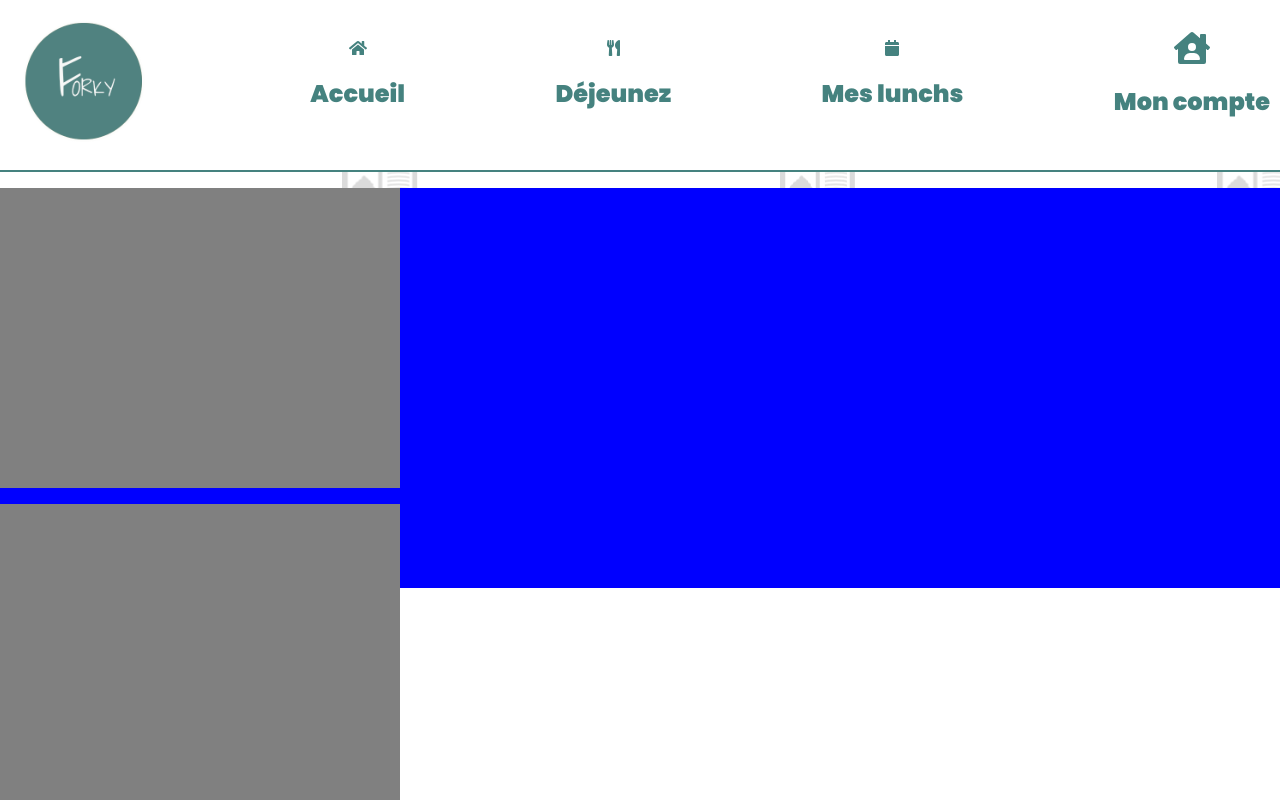
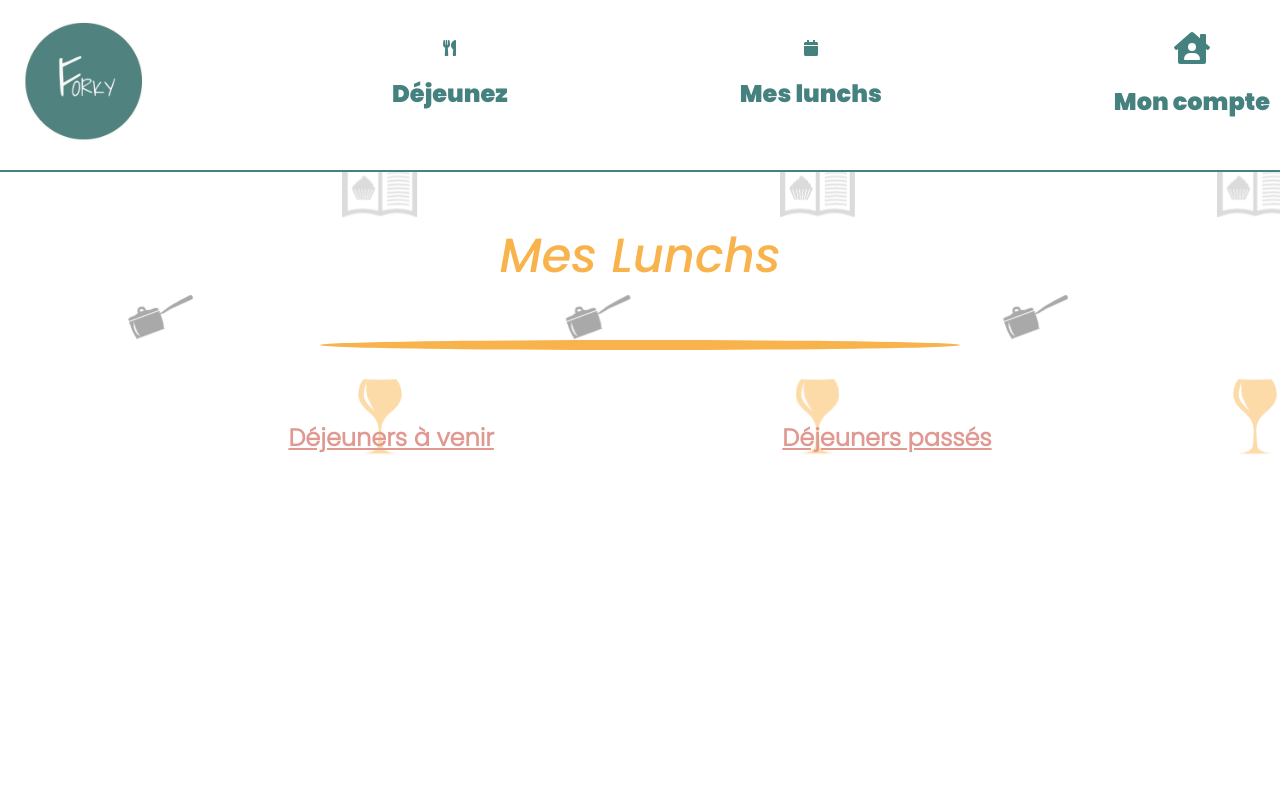
Before and after one commit to florent-augier/forky-web, a React (Create React App) app: page /my-lunches in a window 1280 px wide. Shown: the top 800 px of the page. Built offline with nearby package versions, Linux system fonts and the light colour scheme.

Commit message:
feat(Breacrumb): +links, style, component render

```diff
--- a/package.json
+++ b/package.json
@@ -14,6 +14,7 @@
     "@testing-library/user-event": "^12.1.10",
     "classnames": "^2.2.6",
     "google-font-installer": "^1.2.0",
+    "moment": "^2.29.1",
     "react": "^17.0.1",
     "react-dom": "^17.0.1",
     "react-ionicons": "^4.2.0",
--- a/src/components/header/Navbar.js
+++ b/src/components/header/Navbar.js
@@ -1,10 +1,5 @@
 import React, { useState, useRef, useEffect } from "react";
-import {
-  BrowserRouter as Router,
-  Switch,
-  Route,
-  NavLink,
-} from "react-router-dom";
+import { BrowserRouter as Router, Switch, Route, Link } from "react-router-dom";
 import "../../stylesheets/Navbar.css";
 import logo from "../../images/logo-green.png";
 import { FontAwesomeIcon } from "@fortawesome/react-fontawesome";
@@ -14,7 +9,8 @@ import "@animated-burgers/burger-slip/dist/styles.css";
 
 import RowLinks from "./RowLinks";
 import ListUsers from "../list-users/ListUsers";
-import ListLunches from "../my-lunches/ListLunches";
+import Account from "../account/Account";
+import MyLunches from "../my-lunches/MyLunches";
 
 export default function Navbar({ useWindowSize }) {
   const [isOpen, setIsOpen] = useState(false); // Hook gérant le toggle de l'hamburger
@@ -75,7 +71,7 @@ export default function Navbar({ useWindowSize }) {
             onMouseEnter={() => handleMouseEnter(myAccountLink)}
             onMouseLeave={() => handleMouseLeave(myAccountLink)}
           >
-            <NavLink to="/my-account" style={linkStyle}>
+            <Link to="/my-account" style={linkStyle}>
               <div className="link-inner">
                 <FontAwesomeIcon
                   icon={faHouseUser}
@@ -83,7 +79,7 @@ export default function Navbar({ useWindowSize }) {
                 />
                 {width >= 600 && <h1 className="nav-text-link">Mon compte</h1>}
               </div>
-            </NavLink>
+            </Link>
           </div>
         </div>
       </nav>
@@ -103,9 +99,11 @@ export default function Navbar({ useWindowSize }) {
           <ListUsers />
         </Route>
         <Route exact path="/my-lunches">
-          <ListLunches />
+          <MyLunches />
         </Route>
-        <Route exact path="/my-account"></Route>
+        <Route exact path="/my-account">
+          <Account />
+        </Route>
       </Switch>
     </Router>
   );
--- a/src/components/header/RowLinks.js
+++ b/src/components/header/RowLinks.js
@@ -1,11 +1,7 @@
 import React, { useRef } from "react";
-import { NavLink } from "react-router-dom";
+import { Link } from "react-router-dom";
 
-import {
-  faUtensils,
-  faCalendar,
-  faHome,
-} from "@fortawesome/free-solid-svg-icons";
+import { faUtensils, faCalendar } from "@fortawesome/free-solid-svg-icons";
 import { FontAwesomeIcon } from "@fortawesome/react-fontawesome";
 
 export default function RowLinks({
@@ -16,36 +12,21 @@ export default function RowLinks({
 }) {
   const lunchLink = useRef(null);
   const myLunchesLink = useRef(null);
-  const homeLink = useRef(null);
 
   return (
     <div className={isOpen ? "row-links active" : "row-links"}>
-      <div
-        ref={homeLink}
-        className="link-container"
-        onMouseEnter={() => handleMouseEnter(homeLink)}
-        onMouseLeave={() => handleMouseLeave(homeLink)}
-      >
-        <NavLink to="/" style={linkStyle}>
-          <div className="link-inner">
-            <FontAwesomeIcon icon={faHome} />
-            <h1 className="nav-text-link">Accueil</h1>
-          </div>
-        </NavLink>
-      </div>
-
       <div
         ref={lunchLink}
         className="link-container"
         onMouseEnter={() => handleMouseEnter(lunchLink)}
         onMouseLeave={() => handleMouseLeave(lunchLink)}
       >
-        <NavLink to="/lunch" style={linkStyle}>
+        <Link to="/" style={linkStyle}>
           <div className="link-inner">
             <FontAwesomeIcon icon={faUtensils} />
             <h1 className="nav-text-link">Déjeunez</h1>
           </div>
-        </NavLink>
+        </Link>
       </div>
       <div
         ref={myLunchesLink}
@@ -53,12 +34,12 @@ export default function RowLinks({
         onMouseEnter={() => handleMouseEnter(myLunchesLink)}
         onMouseLeave={() => handleMouseLeave(myLunchesLink)}
       >
-        <NavLink to="/my-lunches" style={linkStyle}>
+        <Link to="/my-lunches" style={linkStyle}>
           <div className="link-inner">
             <FontAwesomeIcon icon={faCalendar} />
             <h1 className="nav-text-link">Mes lunchs</h1>
           </div>
-        </NavLink>
+        </Link>
       </div>
     </div>
   );
--- /dev/null
+++ b/src/components/my-lunches/BreadCrumb.js
@@ -0,0 +1,129 @@
+import React, { useRef } from "react";
+import {
+  BrowserRouter as Router,
+  Switch,
+  Route,
+  NavLink,
+} from "react-router-dom";
+
+import UpcomingLunches from "./UpcomingLunches";
+import PastLunches from "./PastLunches";
+
+export default function BreadCrumb() {
+  const underlineRef = useRef(null);
+  const divRef = useRef();
+  const upcomingLinkRef = useRef(null);
+  const pastLinkRef = useRef(null);
+
+  const style = {
+    display: "flex",
+    justifyContent: "center",
+    flexDirection: "row",
+    width: "100%",
+    margin: "auto",
+    fontFamily: "Poppins-500italic",
+    fontSize: "48px",
+    color: "#f9b34c",
+  };
+
+  const breadcrumbStyle = {
+    display: "flex",
+    justifyContent: "space-evenly",
+    width: "100%",
+    marginTop: "50px",
+  };
+  const underlineStyle = {
+    display: "flex",
+    margin: "auto",
+    width: "50%",
+    height: "10px",
+    borderRadius: "50%",
+    backgroundColor: "#f9b34c",
+  };
+
+  const handleMouseEnter = () => {
+    underlineRef.current.style.transition = "all 1s";
+    divRef.current.style.transition = "all 1s";
+    underlineRef.current.style.backgroundColor = "#45827f";
+    underlineRef.current.style.borderRadius = "50%";
+    divRef.current.style.color = "#45827f";
+  };
+
+  const handleMouseLeave = () => {
+    underlineRef.current.style.transition = "all 1s";
+    divRef.current.style.transition = "all 1s";
+    underlineRef.current.style.backgroundColor = "#f9b34c";
+    underlineRef.current.style.borderRadius = "0px";
+    divRef.current.style.color = "#f9b34c";
+  };
+
+  const handleActiveLink = (ref) => {
+    if (ref.current.className !== "active") {
+      ref.current.style.transition = "all 1s";
+    }
+  };
+
+  return (
+    <Router>
+      <div
+        style={style}
+        ref={divRef}
+        onMouseEnter={() => handleMouseEnter()}
+        onMouseLeave={handleMouseLeave}
+      >
+        <p>Mes Lunchs</p>
+      </div>
+      <div style={underlineStyle} ref={underlineRef}></div>
+      <div style={breadcrumbStyle}>
+        <div>
+          <NavLink
+            ref={upcomingLinkRef}
+            onClick={() => handleActiveLink(upcomingLinkRef)}
+            to="/my-lunches/upcoming-lunches"
+            activeStyle={{
+              fontFamily: "Poppins-500italic",
+              fontSize: "24px",
+              textDecoration: "none",
+            }}
+            style={{
+              textDecorationColor: "#e09891",
+              fontFamily: "Poppins-300",
+              color: "#e09891",
+            }}
+          >
+            <h2>Déjeuners à venir</h2>
+          </NavLink>
+        </div>
+
+        <div>
+          <NavLink
+            ref={pastLinkRef}
+            onClick={() => handleActiveLink(pastLinkRef)}
+            to="/my-lunches/past-lunches"
+            activeStyle={{
+              fontFamily: "Poppins-500italic",
+              fontSize: "24px",
+              textDecoration: "none",
+            }}
+            style={{
+              textDecorationColor: "#e09891",
+              fontFamily: "Poppins-300",
+              color: "#e09891",
+            }}
+          >
+            <h2>Déjeuners passés</h2>
+          </NavLink>
+        </div>
+      </div>
+
+      <Switch>
+        <Route exact path="/my-lunches/upcoming-lunches">
+          <UpcomingLunches />
+        </Route>
+        <Route exact path="/my-lunches/past-lunches">
+          <PastLunches />
+        </Route>
+      </Switch>
+    </Router>
+  );
+}
--- a/src/components/my-lunches/CardLunch.js
+++ b/src/components/my-lunches/CardLunch.js
@@ -1,18 +1,76 @@
-import React from "react";
+import React, { useEffect, useState } from "react";
+
+import Icon from "@mdi/react";
+import {
+  mdiCalendarCheckOutline,
+  mdiCalendarRemoveOutline,
+  mdiCalendarOutline,
+} from "@mdi/js";
+import moment from "moment";
+
+import useWindowSize from "../../helpers/WindowSize";
 
 export default function CardLunch({ lunch }) {
-  console.log(lunch);
+  const [width] = useWindowSize();
 
-  const style = {
-    backgroundColor: "grey",
-    fontFamily: "Roboto-300italic",
-    width: "400px",
-    height: "300px",
+  const [color, setColor] = useState(null);
+
+  useEffect(() => {
+    if (lunch.status === "accepté") {
+      setColor("#45827f");
+    } else if (lunch.status === "refusé") {
+      setColor("#C73718");
+    } else {
+      setColor("#f9b34c");
+    }
+  }, [lunch]);
+  const cardStyle = {
+    display: "flex",
+    flexDirection: "row",
+    width: `${width >= 600 ? "400px" : "300px"}`,
+    height: `${width >= 600 ? "300px" : "200px"}`,
+    backgroundColor: "white",
+    borderRadius: "12px",
+    boxShadow: "0 2px 4px 0 grey, 0 3px 20px 0 grey",
+    border: "1px solid #45827f",
+  };
+  const dateStyle = {
+    display: "flex",
+    justifyContent: "start",
+    alignItems: "center",
+    marginBottom: "5px",
   };
 
   return (
-    <div style={style}>
-      <p>{lunch.day}</p>
+    <div>
+      <div style={dateStyle}>
+        <Icon
+          path={
+            lunch.status === "accepté"
+              ? mdiCalendarCheckOutline
+              : lunch.status === "refusé"
+              ? mdiCalendarRemoveOutline
+              : mdiCalendarOutline
+          }
+          size={1.5}
+          horizontal
+          vertical
+          color={color}
+          rotate={180}
+        />
+        <span
+          style={{
+            color: color,
+            marginLeft: "12px",
+            fontFamily: "Poppins-500italic",
+          }}
+        >
+          {moment(lunch.day).format("DD/MM/YYYY")}
+        </span>
+      </div>
+      <div style={cardStyle}>
+        <p>{lunch.restaurant}</p>
+      </div>
     </div>
   );
 }
--- /dev/null
+++ b/src/components/my-lunches/MyLunches.js
@@ -0,0 +1,7 @@
+import React from "react";
+
+import BreadCrumb from "./BreadCrumb";
+
+export default function MyLunches() {
+  return <BreadCrumb />;
+}
--- /dev/null
+++ b/src/components/my-lunches/PastLunches.js
@@ -0,0 +1,33 @@
+import React from "react";
+import CardLunch from "./CardLunch";
+
+const myPastLunches = [
+  {
+    day: Date.now(),
+    favorite: "Pizza",
+    restaurant: "l'italien",
+    status: "accepté",
+  },
+  {
+    day: Date.now(),
+    favorite: "Chinois",
+    restaurant: "Le Nem",
+    status: "en attente",
+  },
+  {
+    day: Date.now(),
+    favorite: "Pakistanais",
+    restaurant: "Le Pak",
+    status: "refusé",
+  },
+];
+
+export default function PastLunches() {
+  return (
+    <div>
+      {myPastLunches.map((lunch, i) => (
+        <CardLunch lunch={lunch} key={i} />
+      ))}
+    </div>
+  );
+}
--- a/src/components/my-lunches/ListLunches.js
+++ b/src/components/my-lunches/UpcomingLunches.js
@@ -1,28 +1,31 @@
 import React from "react";
 import CardLunch from "./CardLunch";
 
-const myLunches = [
+const myUpcomingLunches = [
   {
-    day: Date.now,
+    day: Date.now(),
     favorite: "Pizza",
     restaurant: "l'italien",
+    status: "accepté",
   },
   {
-    day: Date.now,
+    day: Date.now(),
     favorite: "Chinois",
     restaurant: "Le Nem",
+    status: "en attente",
   },
   {
-    day: Date.now,
+    day: Date.now(),
     favorite: "Pakistanais",
     restaurant: "Le Pak",
+    status: "refusé",
   },
 ];
 
-export default function ListLunches() {
+export default function UpcomingLunches() {
   return (
-    <div style={{ backgroundColor: "blue", width: "100%", height: "400px" }}>
-      {myLunches.map((lunch, i) => (
+    <div>
+      {myUpcomingLunches.map((lunch, i) => (
         <CardLunch lunch={lunch} key={i} />
       ))}
     </div>
```
